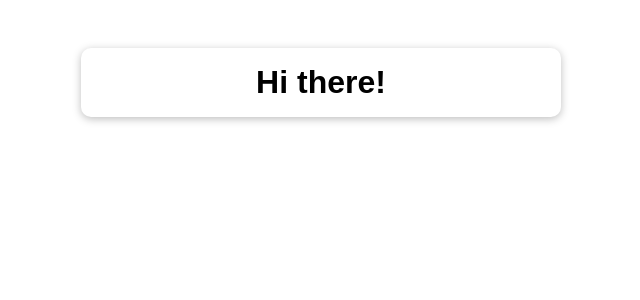
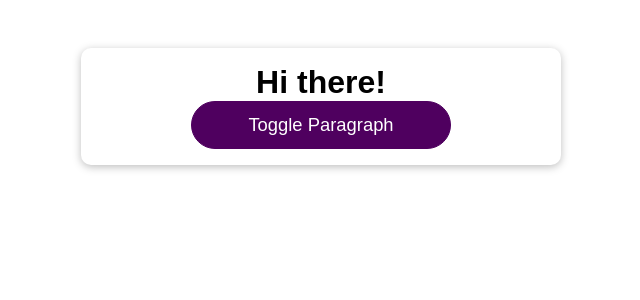
Before and after one commit to aindriu80/academind-react-behind-scenes, a React (Create React App) app: page / in a window 1280 px wide. Shown: the top 300 px of the page, without its empty margins (319-959 px from the left). Built offline with nearby package versions, Linux system fonts and the light colour scheme.

Commit message:
Components Updates in Action

```diff
--- a/package.json
+++ b/package.json
@@ -14,7 +14,8 @@
     "start": "react-scripts start",
     "build": "react-scripts build",
     "test": "react-scripts test",
-    "eject": "react-scripts eject"
+    "eject": "react-scripts eject",
+    "dev": "BROWSER=/opt/firefox/firefox HTTPS=true SSL_CRT_FILE=/etc/mkcert/localhost.pem SSL_KEY_FILE=/etc/mkcert/localhost-key.pem react-scripts start"
   },
   "eslintConfig": {
     "extends": "react-app"
--- a/src/App.css
+++ b/src/App.css
@@ -5,6 +5,7 @@
   background: white;
   box-shadow: 0 2px 8px rgba(0, 0, 0, 0.26);
   border-radius: 10px;
+  text-align: center;
 }
 
 .app h1 {
--- a/src/App.js
+++ b/src/App.js
@@ -1,13 +1,24 @@
-import React from 'react';
+import React, { useState } from 'react'
 
-import './App.css';
+import Button from './components/UI/Button/Button'
+import './App.css'
 
 function App() {
+  const [showParagraph, setShowParagraph] = useState(false)
+
+  console.log('App running')
+
+  const toggleParagraphHandler = () => {
+    setShowParagraph((prevShowParagraph) => !prevShowParagraph)
+  }
+
   return (
     <div className="app">
       <h1>Hi there!</h1>
+      {showParagraph && <p>This is new!</p>}
+      <Button onClick={toggleParagraphHandler}>Toggle Paragraph</Button>
     </div>
-  );
+  )
 }
 
-export default App;
+export default App
```
